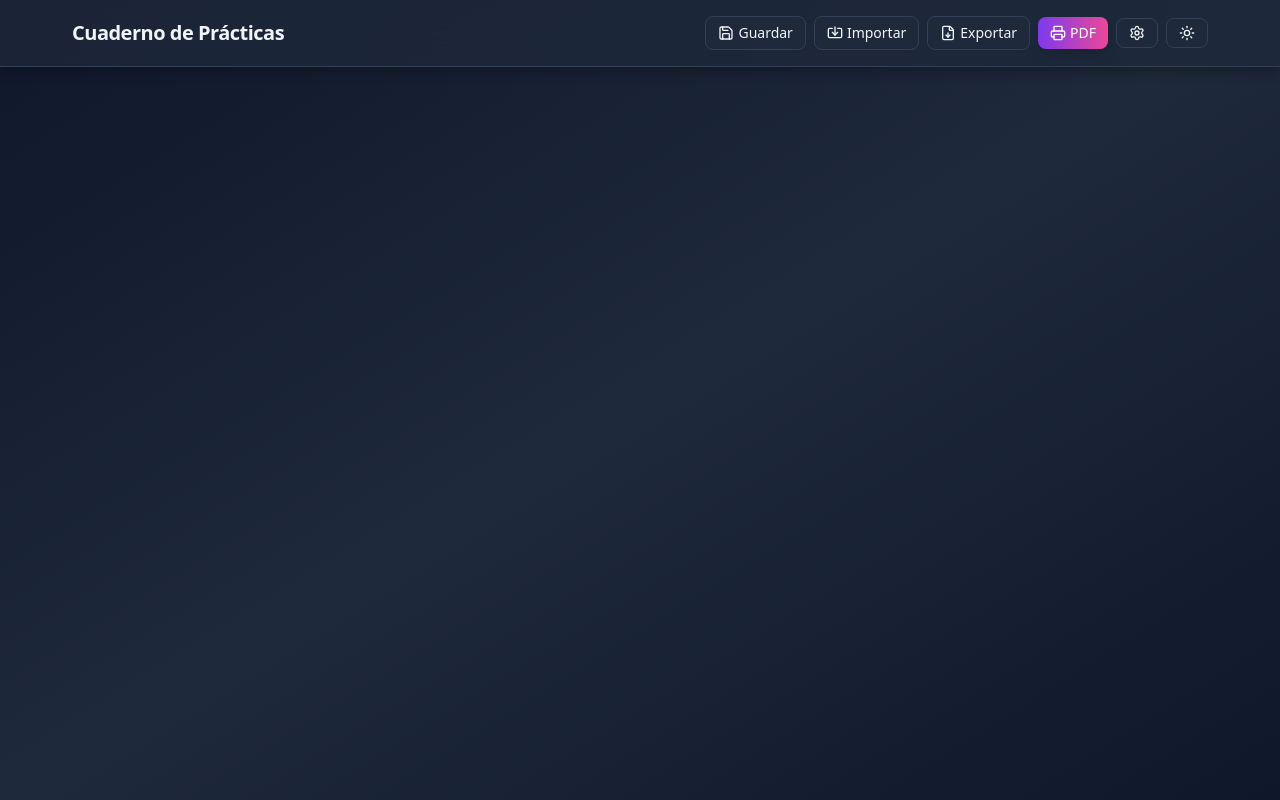
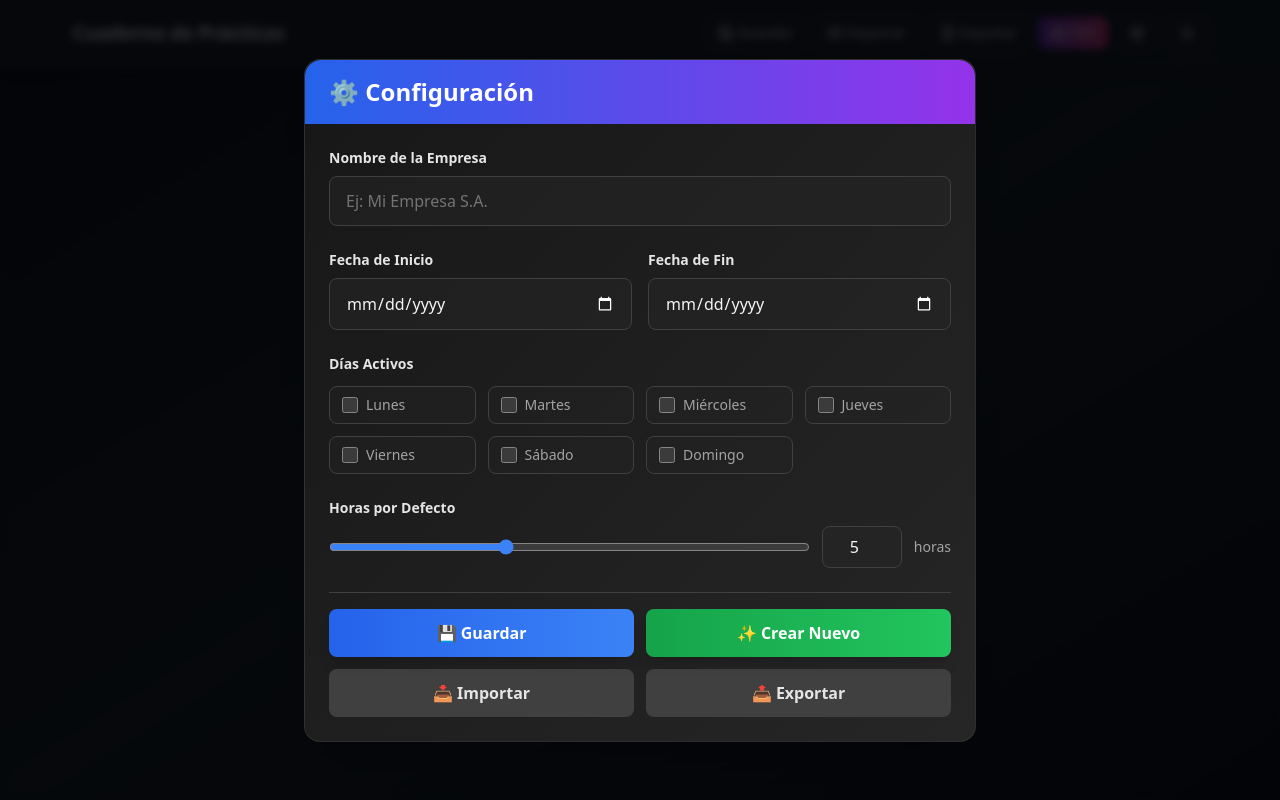
Before and after one commit to TermiSenpai/APP-Cuaderno-de-practicas, a React (Vite) app in the folder CuadernoPracticas/: page / in a window 1280 px wide. Built offline with nearby package versions, Linux system fonts and the light colour scheme; the HTML template or start-up script is replaced by a standard one.

Commit message:
fix crash when localStorage is empty

```diff
--- a/CuadernoPracticas/src/components/features/activities/CuadernoPracticas.tsx
+++ b/CuadernoPracticas/src/components/features/activities/CuadernoPracticas.tsx
@@ -24,7 +24,8 @@ export function CuadernoPracticas() {
     setIsPDFModalOpen,
   } = useCuadernoPracticas();
 
-  if (!data) return null;
+  // If no data, still render the modal component but show config modal
+  // The modal is already open by default when there's no data (controlled by useCuadernoPracticas hook)
 
   return (
     <div className="w-full">
@@ -40,7 +41,7 @@ export function CuadernoPracticas() {
       {/* Configuration Modal */}
       <ConfigModal
         isOpen={isConfigOpen}
-        config={data.config}
+        config={data?.config}
         onClose={() => setIsConfigOpen(false)}
         onSave={handleConfigSave}
         onImport={handleImport}
@@ -56,6 +57,7 @@ export function CuadernoPracticas() {
       />
 
       {/* List of day cards */}
+      {data && data.dias.length > 0 && (
         <div className="space-y-6 activities-list">
           {data.dias.map((d, i) => (
             <DayCard
@@ -66,6 +68,7 @@ export function CuadernoPracticas() {
             />
           ))}
         </div>
+      )}
 
       {/* Print styles */}
       <style>{`
--- a/CuadernoPracticas/src/components/features/activities/useCuadernoPracticas.ts
+++ b/CuadernoPracticas/src/components/features/activities/useCuadernoPracticas.ts
@@ -20,6 +20,9 @@ export function useCuadernoPracticas() {
     const loaded = storageService.load();
     if (loaded) {
       setData(loaded);
+    } else {
+      // No data found, open config modal automatically
+      setIsConfigOpen(true);
     }
   }, []);
 
@@ -117,11 +120,11 @@ export function useCuadernoPracticas() {
     const currentConfig = data?.config || {
       horasPorDia: 5,
       diasActivos: {
-        lunes: true,
-        martes: true,
-        miercoles: true,
-        jueves: true,
-        viernes: true,
+        lunes: false,
+        martes: false,
+        miercoles: false,
+        jueves: false,
+        viernes: false,
         sabado: false,
         domingo: false,
       },
--- a/CuadernoPracticas/src/components/features/config/ConfigModal.tsx
+++ b/CuadernoPracticas/src/components/features/config/ConfigModal.tsx
@@ -44,12 +44,16 @@ export function ConfigModal({
 
   if (!isOpen) return null;
 
+  // Check if there's existing data - if not, prevent closing
+  const hasData = config?.fechaInicio && config?.fechaFin;
+
   return (
     <div className="fixed inset-0 bg-black/80 backdrop-blur-sm z-50 flex items-center justify-center p-4">
       <div className="bg-gradient-to-br from-neutral-900 to-neutral-800 rounded-2xl border border-neutral-700/50 shadow-2xl max-w-2xl w-full max-h-[90vh] overflow-y-auto">
         {/* Header */}
         <div className="sticky top-0 bg-gradient-to-r from-blue-600 to-purple-600 px-6 py-4 rounded-t-2xl flex items-center justify-between">
           <h2 className="text-2xl font-bold text-white">⚙️ Configuración</h2>
+          {hasData && (
             <button
               onClick={onClose}
               className="text-white/80 hover:text-white transition-colors text-2xl leading-none"
@@ -57,6 +61,7 @@ export function ConfigModal({
             >
               ×
             </button>
+          )}
         </div>
 
         {/* Body */}
--- a/CuadernoPracticas/src/components/features/config/useConfigModal.ts
+++ b/CuadernoPracticas/src/components/features/config/useConfigModal.ts
@@ -27,11 +27,11 @@ export function useConfigModal({
   const [fechaFin, setFechaFin] = useState(config?.fechaFin || "");
   const [horasPorDia, setHorasPorDia] = useState(config?.horasPorDia || 5);
   const [diasActivos, setDiasActivos] = useState({
-    lunes: config?.diasActivos?.lunes ?? true,
-    martes: config?.diasActivos?.martes ?? true,
-    miercoles: config?.diasActivos?.miercoles ?? true,
-    jueves: config?.diasActivos?.jueves ?? true,
-    viernes: config?.diasActivos?.viernes ?? true,
+    lunes: config?.diasActivos?.lunes ?? false,
+    martes: config?.diasActivos?.martes ?? false,
+    miercoles: config?.diasActivos?.miercoles ?? false,
+    jueves: config?.diasActivos?.jueves ?? false,
+    viernes: config?.diasActivos?.viernes ?? false,
     sabado: config?.diasActivos?.sabado ?? false,
     domingo: config?.diasActivos?.domingo ?? false,
   });
```
Lines whose indentation alone changed are shown as unchanged.
